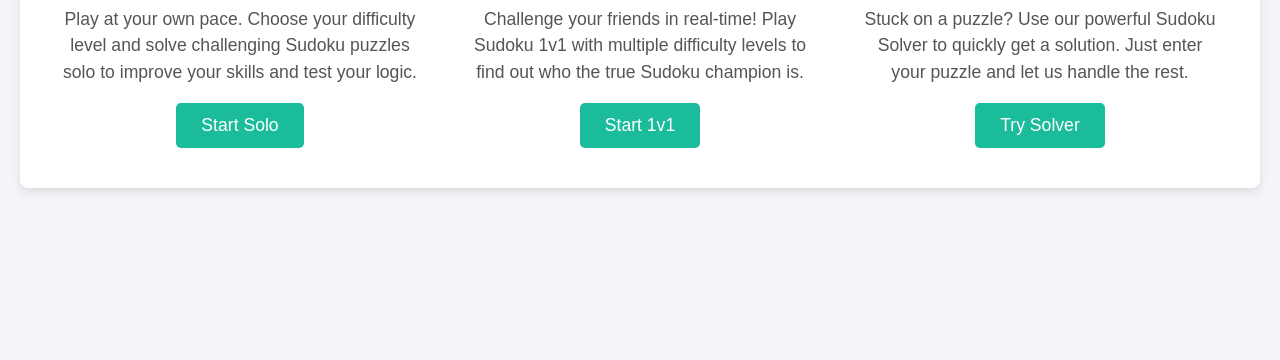
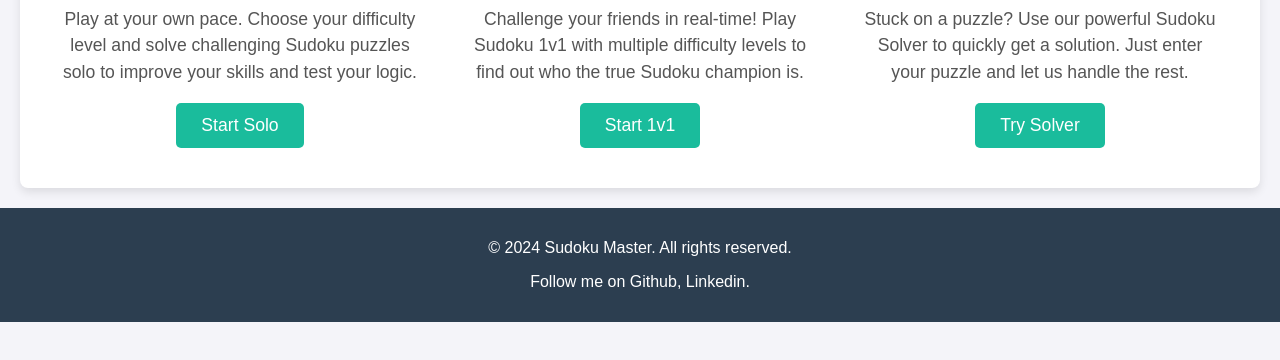
Before and after one commit to youssefdammak/SudokuMate, a plain HTML site: page MAIN-PAGE/index.html in a window 1280 px wide. Shown: the part 438-798 px from the top of the page. Drawn offline with Linux system fonts and the light colour scheme.

Commit message:
added the footer

```diff
--- a/MAIN-PAGE/index.css
+++ b/MAIN-PAGE/index.css
@@ -9,7 +9,7 @@ header{
     padding: 15px 20px;
     display: flex;
     flex-direction: row;
-    justify-content: space-between;
+    justify-content: space-between;/*space between not after or before*/
     align-items: center;
     box-shadow: 0 2px 5px rgba(0, 0, 0, 0.1);
 }
@@ -84,3 +84,17 @@ nav a:hover {
 .main-button:hover{
     background-color: #16a085;
 }
+footer{
+    background-color: #2c3e50;
+    text-align: center;
+    padding:15px;
+    color: #fff;
+}
+footer a{
+    text-decoration: none;
+    color: #fff;
+    transition: color 0.3s
+}
+footer a:hover{
+    color: #16a085;
+}
--- a/MAIN-PAGE/index.html
+++ b/MAIN-PAGE/index.html
@@ -38,5 +38,9 @@
             <button class="main-button" onclick="">Try Solver</button>
         </div>
     </div>
+    <footer>
+        <p>&copy; 2024 Sudoku Master. All rights reserved.</p>
+        <p>Follow me on <a href="#">Github</a>, <a href="#">Linkedin</a>.</p>
+    </footer>
 </body>
 </html>
```
